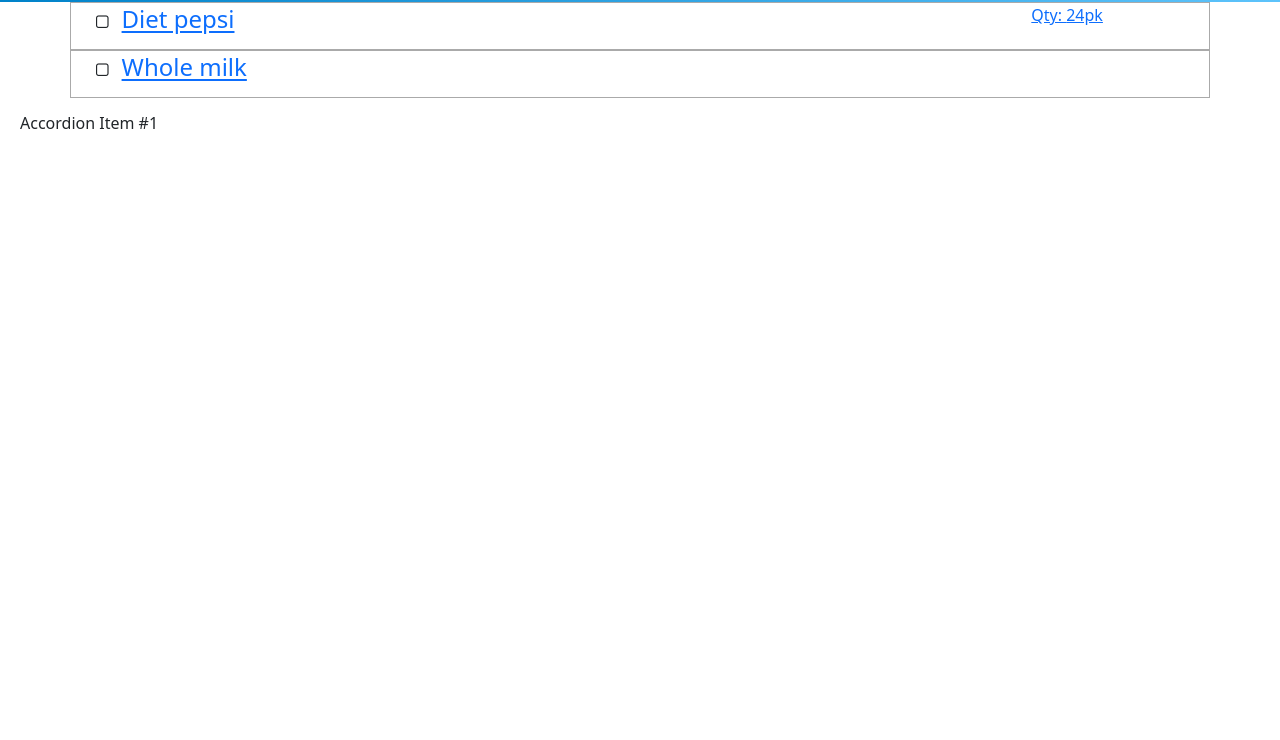
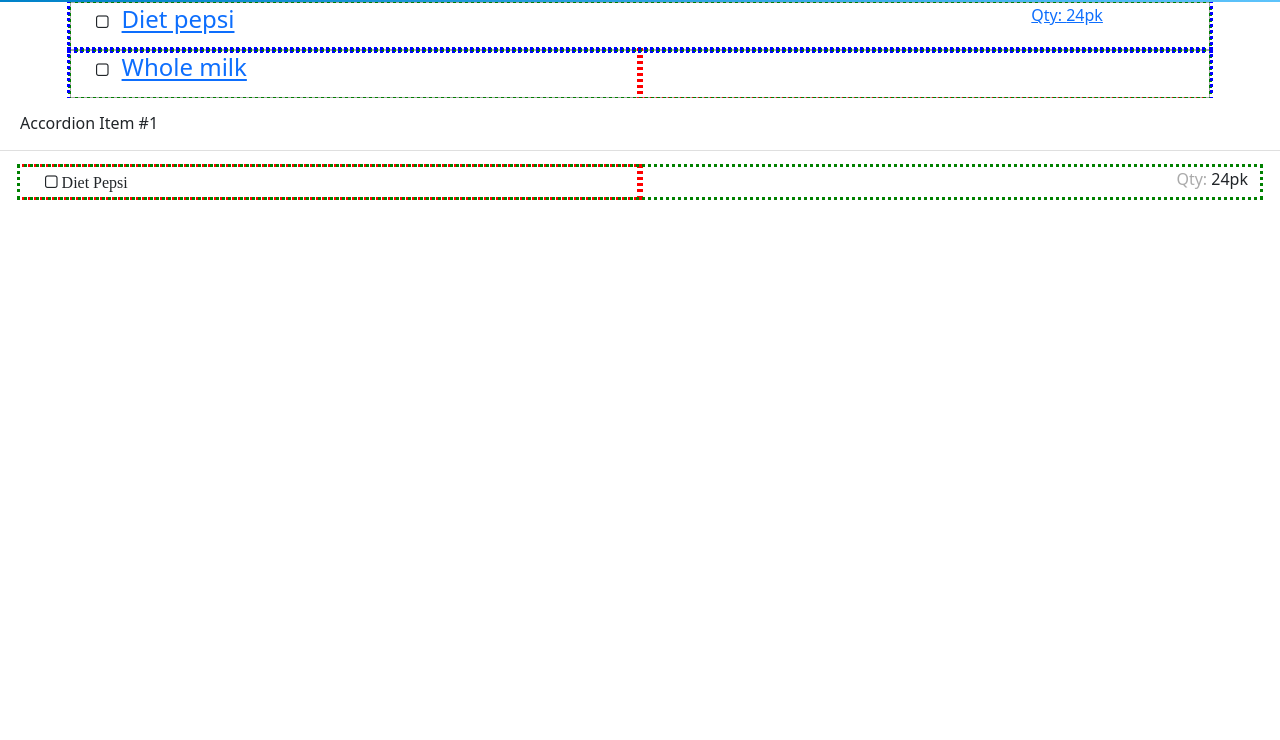
Before and after one commit to fossmanjack/nextgroc, a website: page layout.html in a window 1280 px wide. Shown: the part 60-800 px from the top of the page. Drawn offline with nearby package versions, Linux system fonts and the light colour scheme.

Commit message:
layout work

```diff
--- a/css/localstyles.scss
+++ b/css/localstyles.scss
@@ -1,6 +1,6 @@
 $header-bg-dark: #0082C9;
 $header-bg-light: #5dc3fb;
-$color-pale: #eeeeee;
+$color-pale: #aaaaaa;
 
 body {
 	color: black;
@@ -8,6 +8,7 @@
 
 .nextcloud-header {
 	background-image: linear-gradient(to right, $header-bg-dark, $header-bg-light);
+	color: white;
 }
 
 // for debugging
@@ -33,3 +34,22 @@
 .notoggle::after {
 	content: none;
 }
+
+.label-text {
+	color: $color-pale;
+}
+
+.container {
+	outline-style: dotted;
+	outline-color: blue;
+}
+
+.row {
+	outline-style: dotted;
+	outline-color: green;
+}
+
+.col {
+	outline-style: dotted;
+	outline-color: red;
+}
--- a/layout.html
+++ b/layout.html
@@ -242,7 +242,47 @@
 				</button>
 			</h2>
 			<div id="flush-collapseOne" class="accordion-collapse collapse" aria-labelledby="flush-headingOne" data-bs-parent="#accordionFlushExample">
-      <div class="accordion-body">Placeholder content for this accordion, which is intended to demonstrate the <code>.accordion-flush</code> class. This is the first item's accordion body.</div>
+				<div class="accordion-body">Placeholder content for this accordion, which is intended to demonstrate the <code>.accordion-flush</code> class. This is the first item's accordion body.
+				</div>
+			</div>
+		</div>
+		<div class="accordion-item">
+			<div class="accordion-header" id="dietpepsi-header">
+				<button class="accordion-button collapsed notoggle" type="button" data-bs-toggle="collapse" data-bs-target="#dietpepsi-card" id="dietpepsi-expand">
+					<div class="container-fluid">
+						<div class="row">
+							<div class="col">
+								<span class="btn fa fa-square-o" type="button" id="dietpepsi-checkbox" />
+								<span id="dietpepsi-title">Diet Pepsi</span>
+							</div>
+							<div class="col text-end">
+								<span class="label-text">Qty:</span>
+								<span id="dietpepsi-qty">24pk</span>
+							</div>
+						</div>
+					</div>
+<!--
+
+					<span class="btn" type="button">
+						<span class="fa fa-square-o" id="dietpepsi-checkbox" />
+					</span>
+					<span id="dietpepsi-title">
+						Diet Pepsi
+					</span>
+					<span class="text-right">
+						<small>
+							<span class="label-text">
+								Qty:
+							</span>
+							24pk
+						</small>
+					</span>
+-->
+				</button>
+			<div>
+			<div id="dietpepsi-card" class="accordion-collapse collapse" data-bs-parent="accordionFlushExample">
+				<div class="accordion-body">Placeholder content to make sure the accordion works as expected
+				</div>
 			</div>
 		</div>
 	</div>
--- a/package.json
+++ b/package.json
@@ -29,6 +29,7 @@
     "usemin-cli": "^0.6.0"
   },
   "dependencies": {
+    "@clarencep/parallelshell": "^3.0.4",
     "bootstrap": "^5.0.2",
     "bootstrap-social": "^5.1.1",
     "font-awesome": "^4.7.0",
```
Also changed, not shown: css/localstyles.css, 1 other file. Lines whose indentation alone changed are shown as unchanged.
